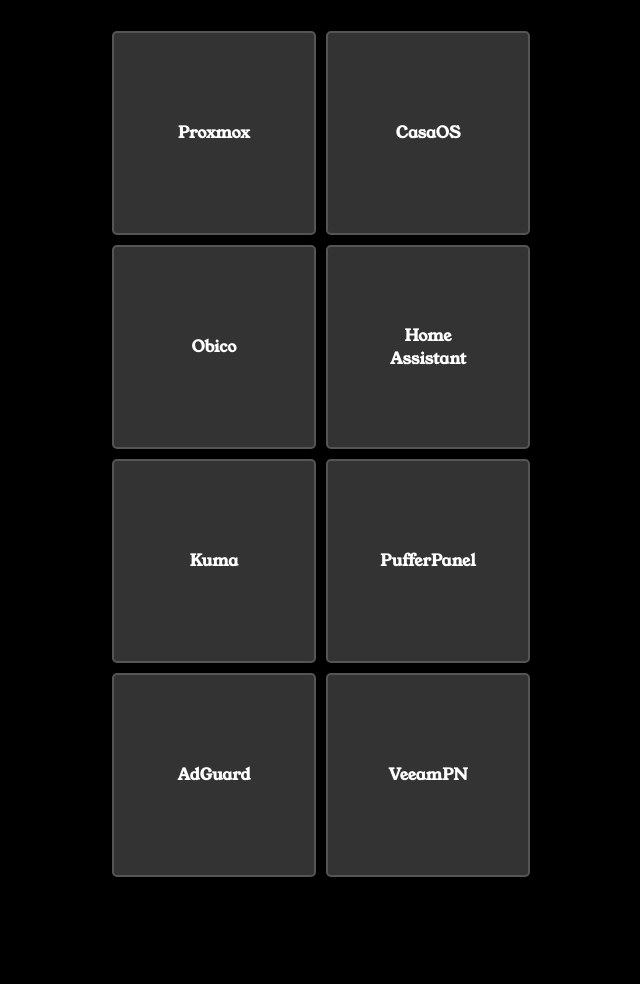
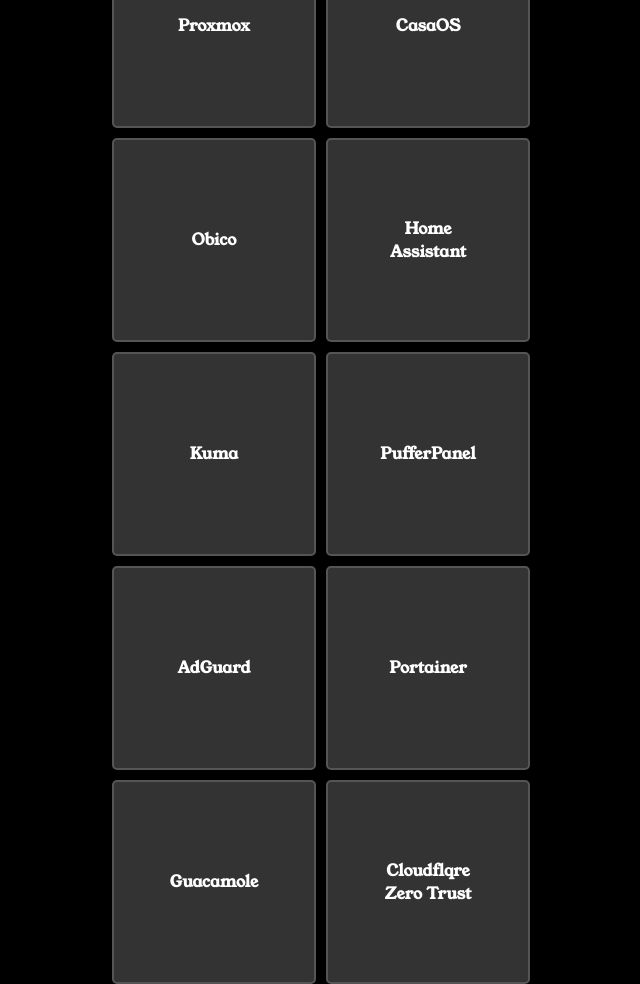
Before and after one commit to ccapy/ccapy.github.io, a plain HTML site: page index.html in a window 1280 px wide. Shown: the whole page, without its empty margins (319-959 px from the left). Before the commit the page ends 877 px from the top, so only its background shows below. Drawn offline with Linux system fonts and the light colour scheme.

Commit message:
Update index.html

```diff
--- a/index.html
+++ b/index.html
@@ -16,7 +16,9 @@
             <a class="button" href="https://kuma.florehomelab.com">Kuma</a>
             <a class="button" href="https://puffer.florehomelab.com">PufferPanel</a>
             <a class="button" href="https://adguard.florehomelab.com">AdGuard</a>
-            <a class="button" href="https://veeampn.florehomelab.com">VeeamPN</a>
+            <a class="button" href="https://portainer.florehomelab.com">Portainer</a>
+            <a class="button" href="https://guacamole.florehomelab.com">Guacamole</a>
+            <a class="button" href="https://one.dash.cloudflare.com/">Cloudflqre Zero Trust</a>
         </div>
     </div>
 </body>
```
